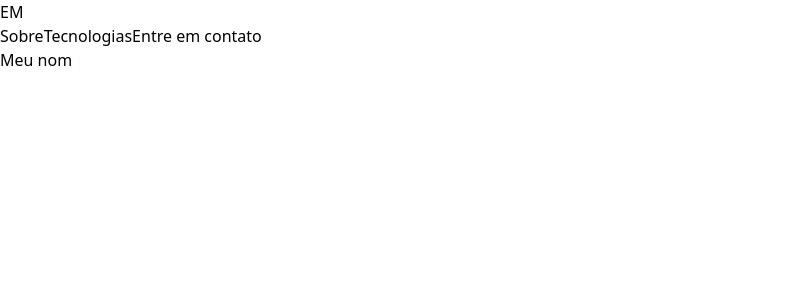
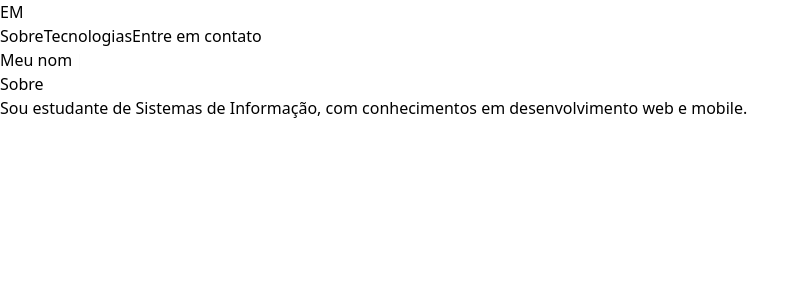
Before and after one commit to EnricoMustafa/Portfolio, a React (Vite) app: page / in a window 1280 px wide. Shown: the top 300 px of the page, without its empty margins (0-808 px from the left). Built offline with nearby package versions, Linux system fonts and the light colour scheme.

Commit message:
first about text

```diff
--- a/src/App.jsx
+++ b/src/App.jsx
@@ -21,7 +21,7 @@ export default function App() {
         </nav>
       </header>
 
-      <div className="flex justify-center mt-40">
+      <div className="flex justify-center h-screen mt-40 ">
       <h1 className="m-12">
         <span className="font-serif text-5xl">
           {text}
@@ -31,6 +31,11 @@ export default function App() {
         </span>
       </h1>
       </div>
+
+      <div className="flex items-center justify-center">
+        <h1 className="w-40 h-4 font-serif text-5xl">Sobre</h1>
+        <p className="w-48 font-serif text-2xl text-justify h-30">Sou estudante de Sistemas de Informação, com conhecimentos em desenvolvimento web e mobile.</p>
+      </div>
     </Fragment>
   )
 };
```
